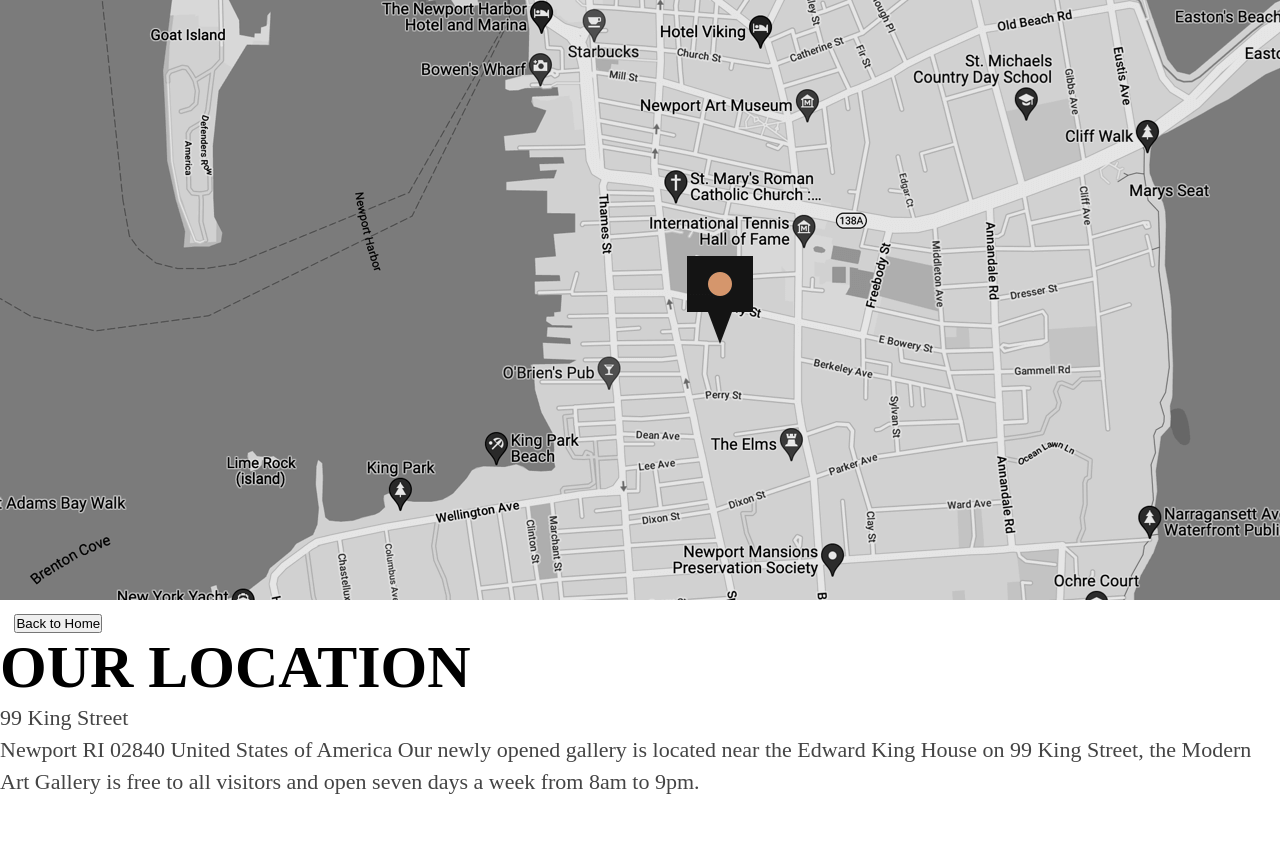
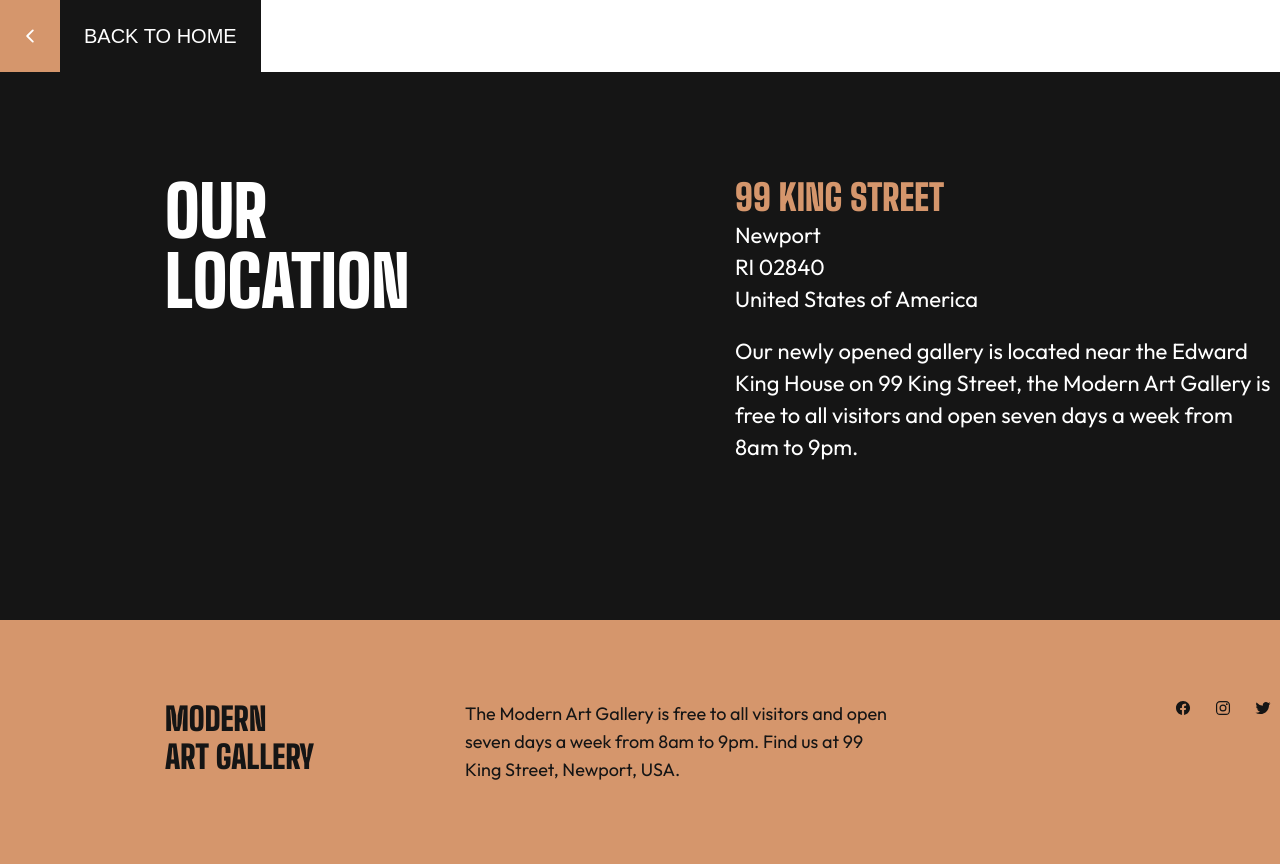
Before and after one commit to jenniferokafor/modern-art-website, a plain HTML site: page location.html in a window 1280 px wide. Shown: the top 864 px of the page. Before the commit the page ends 800 px from the top, so only its background shows below. Drawn offline with nearby package versions, Linux system fonts and the light colour scheme.

Commit message:
first build of the desktop version for location page

```diff
--- a/location.html
+++ b/location.html
@@ -6,31 +6,65 @@
     <meta name="viewport" content="width=device-width, initial-scale=1.0">
 
     <link rel="icon" type="image/png" sizes="32x32" href="visual assets/favicon-32x32.png">
+
+    <link rel="preconnect" href="https://fonts.googleapis.com">
+<link rel="preconnect" href="https://fonts.gstatic.com" crossorigin>
+<link href="https://fonts.googleapis.com/css2?family=Big+Shoulders+Display:wght@900&family=Outfit:wght@400;600;800;900&display=swap" rel="stylesheet">
+
+
     <link rel="stylesheet" href="style.css">
 
-    <title>Modern Art Gallery</title>
+    <title>Our Location</title>
 </head>
-<body>
+<body class="location-body">
+ <div id="map"></div>
 
-<header>
- <img src="visual assets/image-map.png" alt="map">
+ <a href="index.html"><button class="button hero-button-1" type="button">
+    <span class="button-svg"><ion-icon name="chevron-back-outline"></ion-icon></span>
+    <span class="hero-text">back to home</span>
+</button>
+</a>
 
- <img src="visual assets/icon-arrow-left.svg">
- <button>Back to Home</button>
+ <div class="location-main">
+    <h2>Our <br>location</h2>
 
- <div class="location-address">
-    <h2>Our location</h2>
-    <p>99 King Street</p>
+    <div class="location-address">
+    <h2>99 King Street</h2>
     <p>
-        Newport
-        RI 02840
-        United States of America
+        Newport<br>
+        RI 02840<br>
+        United States of America<br>
+    </p>
+    <br>
+    <p>
         Our newly opened gallery is located near the Edward King House on 99 King
         Street, the Modern Art Gallery is free to all visitors and open seven days
-        a week from 8am to 9pm.</p>
+        a week from 8am to 9pm.
+    </p>
+    </div>
+
  </div>
 
-</header>
+ <footer class= "footer-location">
+    <div class="footer-grid">
+
+        <h2 class="footer-grid-item-1 location-footer-1">Modern <br>Art Gallery</h2>
+
+            <p class="footer-grid-item-2 location-footer-2">The Modern Art Gallery is free to all visitors and open seven days a week
+                from 8am to 9pm. Find us at 99 King Street, Newport, USA.</p>
+
+            <div class="footer-grid-item-3 location-footer-3">
+            <div class="social-icons location-social-items"><ion-icon name="logo-facebook"></ion-icon></div>
+            <div class="social-icons location-social-items"><ion-icon name="logo-instagram"></ion-icon></div>
+            <div class="social-icons location-social-items"><ion-icon name="logo-twitter"></ion-icon></div>
+            </div>
+
+    </div>
+    </footer>
+
+ <script type="module" src="https://unpkg.com/ionicons@5.5.2/dist/ionicons/ionicons.esm.js"></script>
+<script nomodule src="https://unpkg.com/ionicons@5.5.2/dist/ionicons/ionicons.js"></script>
+
 
 </body>
 </html>
--- a/style.css
+++ b/style.css
@@ -125,6 +125,7 @@ h2 {
     overflow: hidden;
 }
 
+
 .hero-button:hover .hero-text {
     background-color: rgba(213, 150, 108, 1);
 }
@@ -219,9 +220,12 @@ h2 {
 /* footer */
 
 footer {
-    background-color: rgba(21, 21, 21, 1);
     padding: 5rem 10.313rem;
     width: 90rem;
+}
+
+.footer-index {
+    background-color: rgba(21, 21, 21, 1);
 }
 
 .footer-grid {
@@ -236,22 +240,23 @@ footer {
 .footer-grid-item-1 {
     grid-area: g;
     margin-right: 8.777rem;
-
     height: 3.625rem;
-    color: white;
     font-size: 2rem;
 }
 
-.footer-grid-item-1 h2 {
+.index-footer-1 {
     color: white;
 }
 
 .footer-grid-item-2 {
     grid-area: h;
-    color: white;
     font-size: 1.125rem;
     margin-right: 17.5rem;
     line-height: 1.75rem;
+}
+
+.index-footer-2 {
+    color: white;
 }
 
 .footer-grid-item-3 {
@@ -259,21 +264,27 @@ footer {
     display: flex;
     flex-direction: row;
     justify-content: space-between;
+}
 
+.index-footer-3 {
+    color: white;
 }
 
 .social-icons {
     width: 1.25rem;
     height: 1.25rem;
-    color: #fff;
     cursor: pointer;
 }
 
-.social-icons:hover {
+.index-social-items {
+    color: #fff;
+}
+
+.index-social-items:hover {
     color: rgba(213, 150, 108, 1);
 }
 
-.social-icons:active {
+.index-social-items:active {
     filter: brightness(78%);
 }
 
@@ -690,3 +701,95 @@ footer {
     }
 
 }
+
+
+
+
+
+
+
+
+
+
+
+/* location.html page */
+
+.hero-button-1 {
+    background-color: rgba(21, 21, 21, 1);
+}
+
+a {
+    text-decoration: none;
+}
+
+.location-main {
+    width: 90rem;
+    height: 34.25rem;
+    background-color: rgba(21, 21, 21, 1);
+    display: grid;
+    grid-template-columns: 35.625rem 33.75rem;
+    grid-template-rows: 19.75rem;
+    grid-template-areas:
+    "p q";
+    padding: 6.5rem 10.313rem 8rem 10.313rem;
+}
+
+.location-main > h2 {
+    color: rgba(255, 255, 255, 1);
+    grid-area: p;
+    font-weight: 900;
+    font-size: 4.375rem;
+    line-height: 4.375rem;
+}
+
+.location-address {
+    grid-area: q;
+
+}
+
+.location-address > h2 {
+    color: rgba(213, 150, 108, 1);
+    text-transform: uppercase;
+    font-weight: 900;
+    font-size: 2.25rem;
+}
+
+.location-address > p {
+    color: rgba(255, 255, 255, 1);
+    font-size: 1.375rem;
+    line-height: 2rem;
+    font-weight: 400;
+}
+
+/* footer for location.html */
+.footer-location {
+    background-color: rgba(213, 150, 108, 1);
+}
+
+.location-footer-1 {
+    color: rgba(21, 21, 21, 1);
+}
+
+.location-footer-2 {
+    color: rgba(21, 21, 21, 1);
+}
+
+.location-footer-3 {
+    color: rgba(21, 21, 21, 1);
+}
+
+.location-social-items:hover {
+    color: white;
+}
+
+.location-social-items:active {
+    filter: brightness(78%);
+}
+
+
+/* tablet view for location.html */
+
+@media only screen and (min-width: 376px) and (max-width: 768px) {
+
+
+}
```
Also changed, not shown: index.html (+7 -7 lines).
